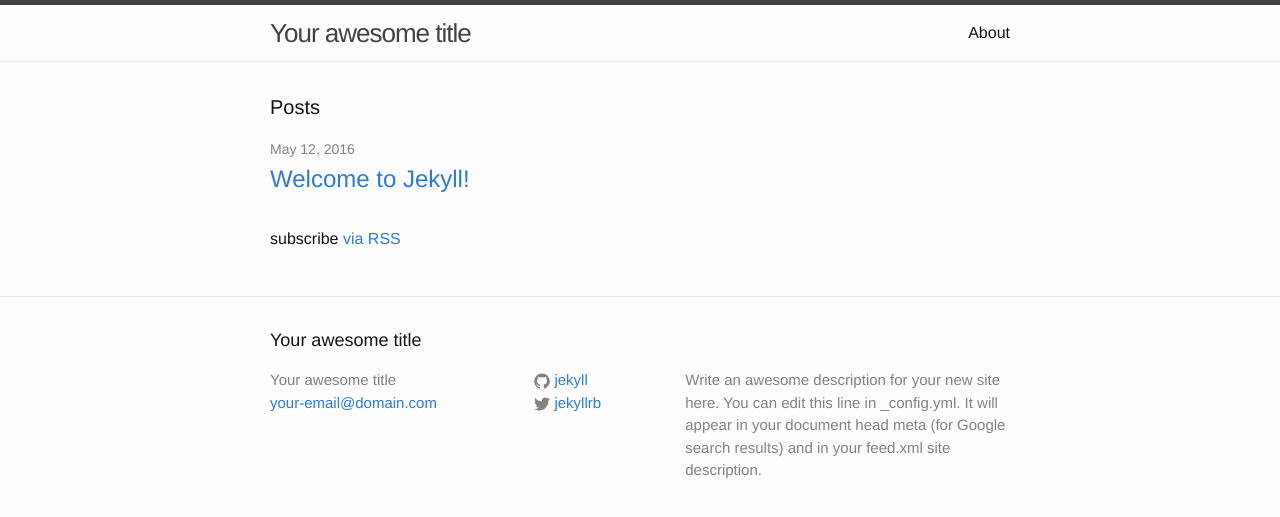
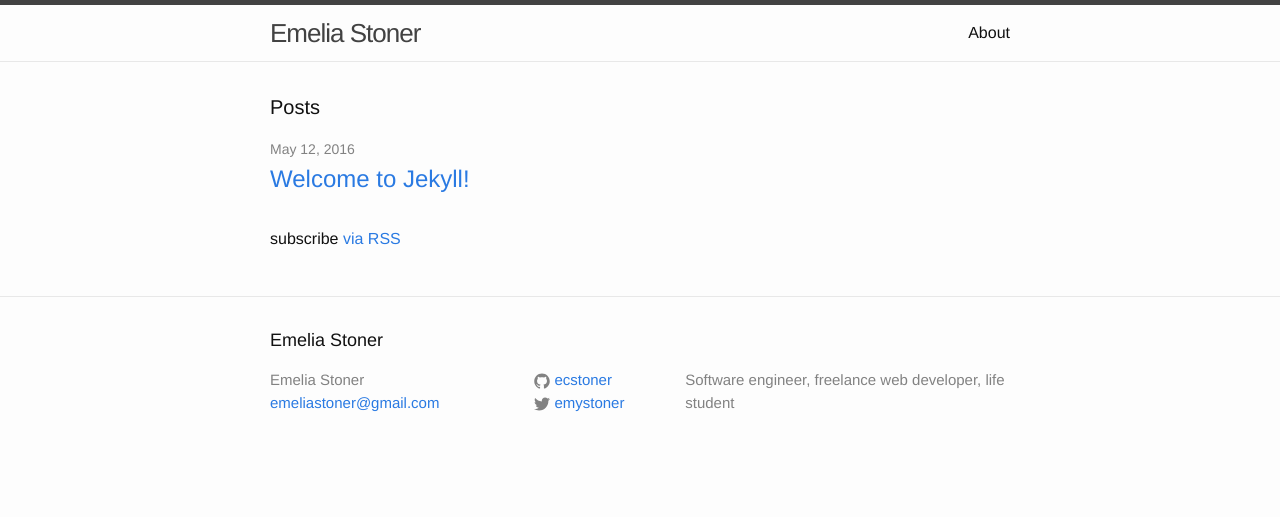
Before and after one commit to ecstoner/jekyll, a Jekyll site: the page built from portfolio/index.html, in a window 1280 px wide. Shown: the top 517 px of the page. Built offline with Jekyll 4.4.1, drawn with Linux system fonts in a browser that asks for light colours.

Commit message:
config settings for site

```diff
--- a/portfolio/_config.yml
+++ b/portfolio/_config.yml
@@ -6,16 +6,25 @@
 # 'jekyll serve'. If you change this file, please restart the server process.
 
 # Site settings
-title: Your awesome title
-email: your-email@domain.com
+title: Emelia Stoner
+email: emeliastoner@gmail.com
 description: > # this means to ignore newlines until "baseurl:"
-  Write an awesome description for your new site here. You can edit this
-  line in _config.yml. It will appear in your document head meta (for
-  Google search results) and in your feed.xml site description.
+  Software engineer, freelance web developer, life student
 baseurl: "" # the subpath of your site, e.g. /blog
-url: "http://yourdomain.com" # the base hostname & protocol for your site
-twitter_username: jekyllrb
-github_username:  jekyll
+url: "http://emeliastoner.com" # the base hostname & protocol for your site
+twitter_username: emystoner
+github_username: ecstoner
+
+permalink: /:categories/:title
+links:
+  - title: about
+    url: /about
+  - title: projects
+    url: /projects
+  - title: posts
+    url: /posts
+  - title: contact
+    url: /contact
 
 # Build settings
 markdown: kramdown
```
